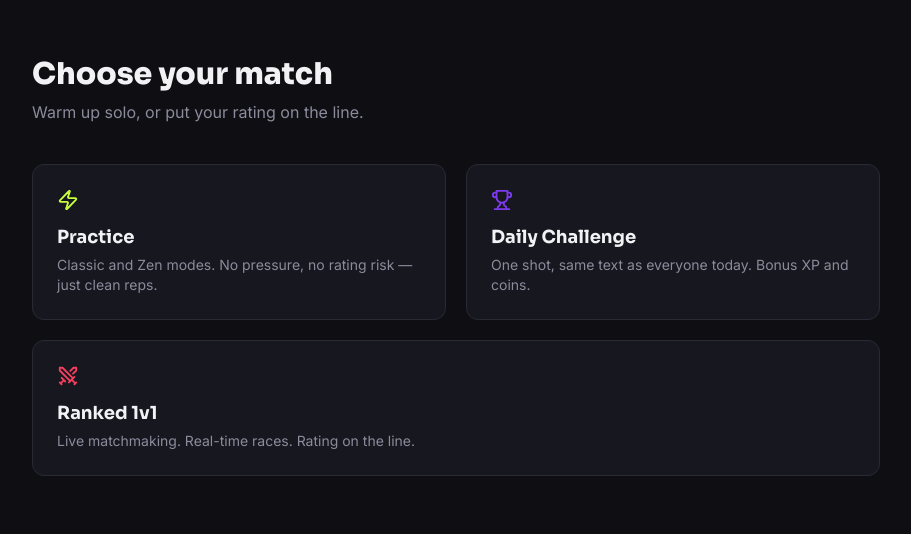
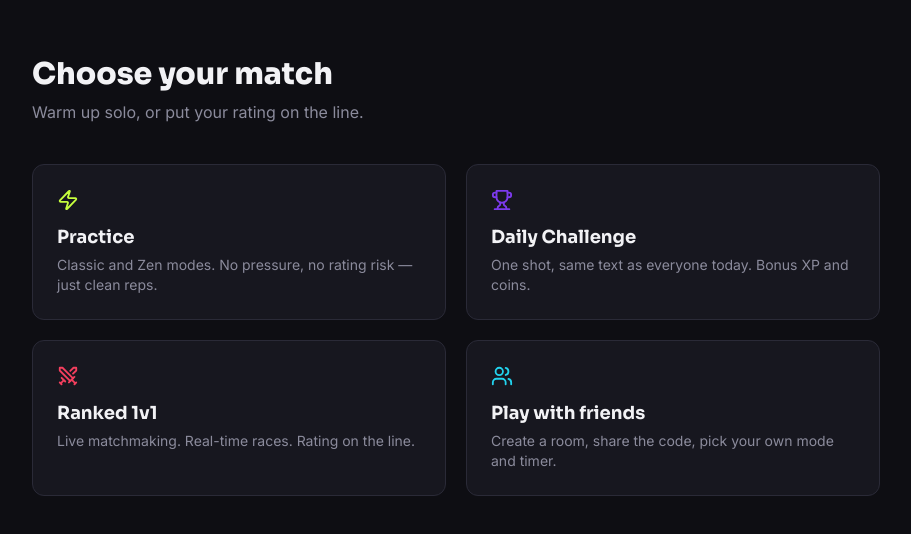
Before and after one commit to PRASHIK16/keyclash, a Next.js app in the folder apps/web/: page /play in a window 1280 px wide. Shown: the top 534 px of the page, without its empty margins (184-1095 px from the left). Built offline with nearby package versions, Linux system fonts and the light colour scheme; no server answers.

Commit message:
feat: add Play with friends card to play hub

```diff
--- a/apps/web/src/app/play/page.tsx
+++ b/apps/web/src/app/play/page.tsx
@@ -1,6 +1,6 @@
 import Link from "next/link";
 import { Navbar } from "@/components/navbar";
-import { Swords, Trophy, Zap } from "lucide-react";
+import { Swords, Trophy, Zap, Users } from "lucide-react";
 
 export default function PlayHubPage() {
   return (
@@ -31,7 +31,13 @@ export default function PlayHubPage() {
             title="Ranked 1v1"
             description="Live matchmaking. Real-time races. Rating on the line."
             accent="danger"
-            fullWidth
+          />
+          <ModeCard
+            href="/play/room"
+            icon={<Users className="text-cyan-400" size={22} />}
+            title="Play with friends"
+            description="Create a room, share the code, pick your own mode and timer."
+            accent="cyan"
           />
         </div>
       </main>
@@ -51,13 +57,14 @@ function ModeCard({
   icon: React.ReactNode;
   title: string;
   description: string;
-  accent: "accent" | "violet" | "danger";
+  accent: "accent" | "violet" | "danger" | "cyan";
   fullWidth?: boolean;
 }) {
   const glowMap: Record<typeof accent, string> = {
     accent: "hover:shadow-[0_0_0_1px_var(--kc-accent),0_0_24px_-4px_var(--kc-accent)]",
     violet: "hover:shadow-[0_0_0_1px_var(--kc-violet),0_0_24px_-4px_var(--kc-violet)]",
     danger: "hover:shadow-[0_0_0_1px_var(--kc-danger),0_0_24px_-4px_var(--kc-danger)]",
+    cyan: "hover:shadow-[0_0_0_1px_#22D3EE,0_0_24px_-4px_#22D3EE]",
   };
   const glow = glowMap[accent];
   return (
```
